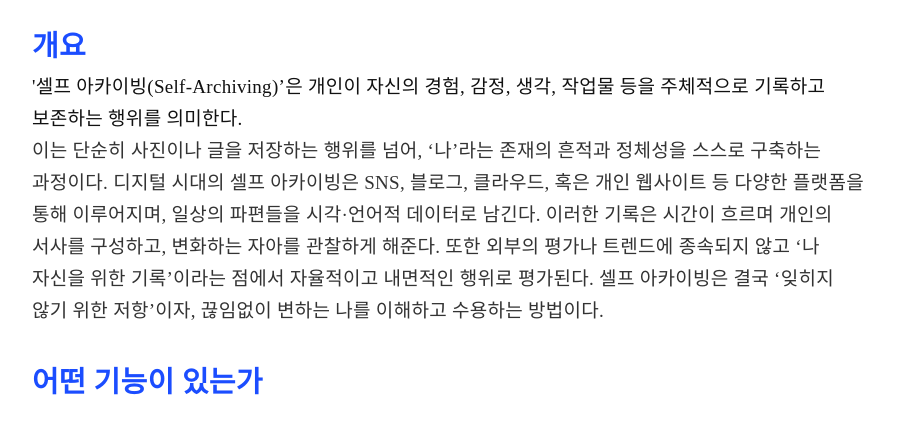
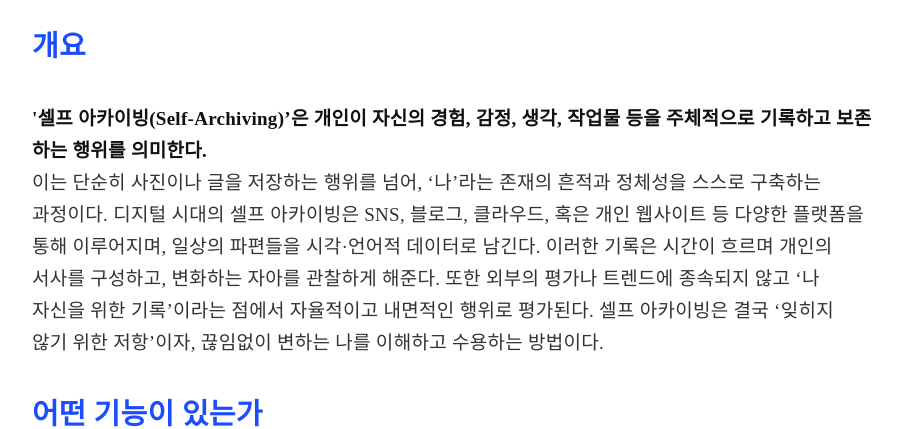
Before and after one commit to jinylove123-crypto/Typography, a plain HTML site: page index.html in a window 1280 px wide. Shown: the part 400-829 px from the top of the page, without its empty margins (188-1090 px from the left). Drawn offline with Linux system fonts and the light colour scheme; a web font is replaced by a local one.

Commit message:
Change paragraph to header for self-archiving definition

```diff
--- a/index.html
+++ b/index.html
@@ -10,7 +10,7 @@
     <h1>셀프아카이빙<div id="however">(근데 내가 아님)</div></h1>
     <h2>셀프아카이빙이란?</h2>
     <h3>개요</h3>
-    <p class="strong">'셀프 아카이빙(Self-Archiving)’은 개인이 자신의 경험, 감정, 생각, 작업물 등을 주체적으로 기록하고 보존하는 행위를 의미한다.</p>
+    <h4>'셀프 아카이빙(Self-Archiving)’은 개인이 자신의 경험, 감정, 생각, 작업물 등을 주체적으로 기록하고 보존하는 행위를 의미한다.</h4>
     <p>이는 단순히 사진이나 글을 저장하는 행위를 넘어, ‘나’라는 존재의 흔적과 정체성을 스스로 구축하는 과정이다. 디지털 시대의 셀프 아카이빙은 SNS, 블로그, 클라우드, 혹은 개인 웹사이트 등 다양한 플랫폼을 통해 이루어지며, 일상의 파편들을 시각·언어적 데이터로 남긴다. 이러한 기록은 시간이 흐르며 개인의 서사를 구성하고, 변화하는 자아를 관찰하게 해준다. 또한 외부의 평가나 트렌드에 종속되지 않고 ‘나 자신을 위한 기록’이라는 점에서 자율적이고 내면적인 행위로 평가된다. 셀프 아카이빙은 결국 ‘잊히지 않기 위한 저항’이자, 끊임없이 변하는 나를 이해하고 수용하는 방법이다.</p>
     <h3>어떤 기능이 있는가</h3>
     <h4>글쓰기 기능</h4>
```
